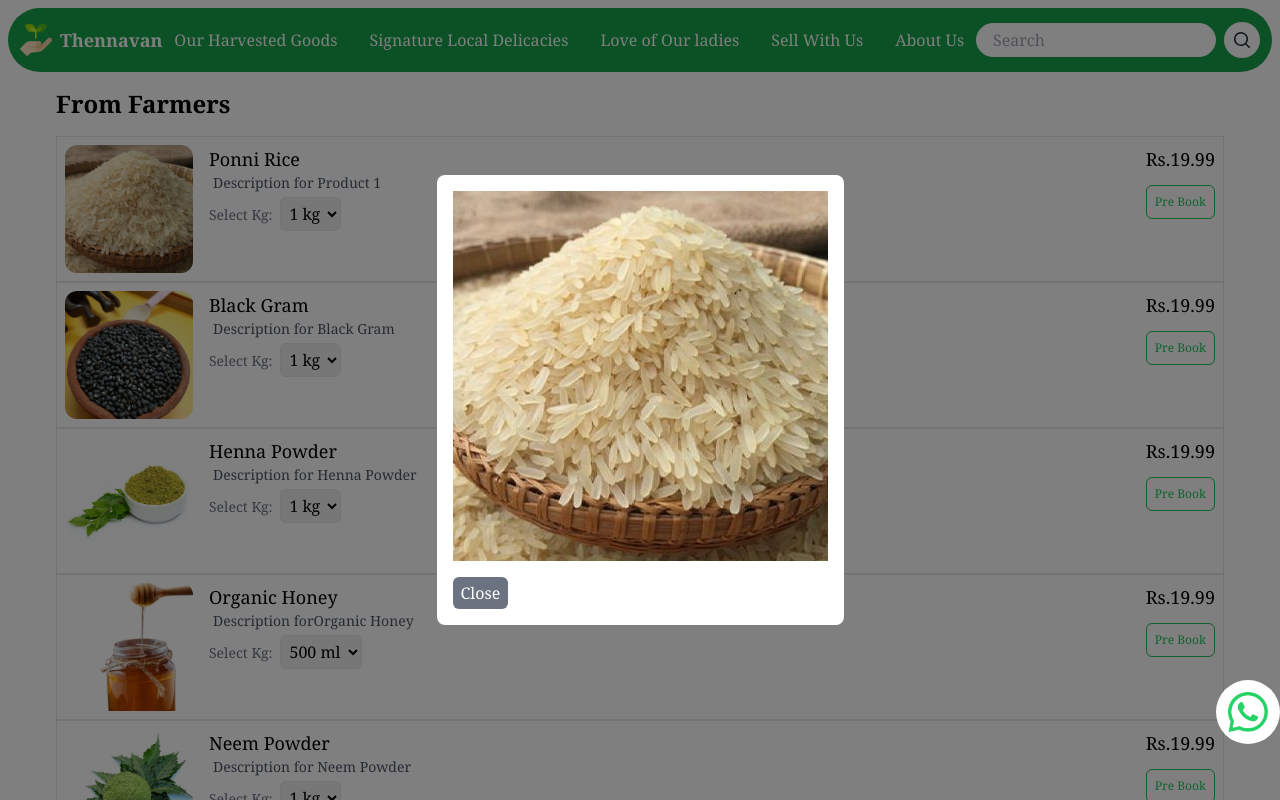
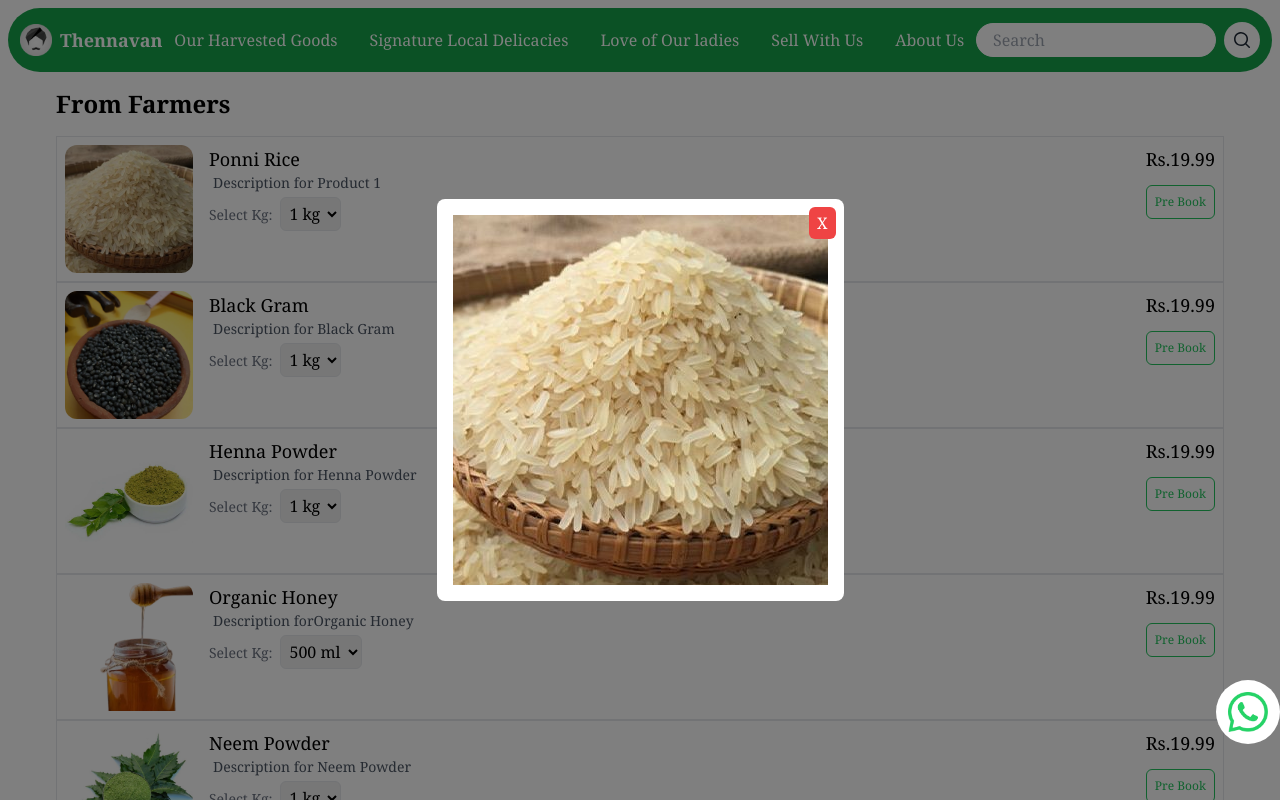
Before and after one commit to GayathriCodes2/THENNAVAN-UI, a Next.js app: page /fromfarmersproducts in a window 1280 px wide. Both pictures are taken after a click on the picture 129 px from the left and 209 px from the top of the page. Shown: the top 800 px of the page. Built offline with nearby package versions, Linux system fonts and the light colour scheme.

Commit message:
updated product card close button, UnderConstruction Component and Thennavan Logo

```diff
--- a/components/header.jsx
+++ b/components/header.jsx
@@ -58,6 +58,7 @@ const Header = () => {
                 <div className="md:hidden flex flex-col items-center space-y-2">
                     <a href="/tasteofourlandproducts" className="nav-link  hover:bg-green-500 transition-all p-2">Signature Local Delicacies</a>
                     <a href="/fromfarmersproducts" className="nav-link  hover:bg-green-500 transition-all p-2">Our Harvested Goods</a>
+                    <a href="/loveofourladies" className="nav-link  hover:bg-green-500 transition-all rounded p-2">Love of Our ladies</a>
                     <a href="/sellwithus" className="nav-link  hover:bg-green-500 transition-all p-2">Sell With Us</a>
                     <a href="/about-us" className="nav-link hover:bg-green-500 transition-all p-2">About Us</a>
                 </div>
--- a/components/productcard.jsx
+++ b/components/productcard.jsx
@@ -1,4 +1,5 @@
 "use client"
+// Import necessary libraries
 import React, { useState, useEffect } from 'react';
 
 // ProductCard component
@@ -44,11 +45,13 @@ const ProductCard = ({ imageUrl, heading, description, price, buyNowLink, weight
           onClick={openModal}
         />
         {isModalOpen && (
-          <div className="fixed top-0 left-0 w-full h-full flex items-center justify-center bg-black bg-opacity-50">
-            <div className="bg-white p-4 rounded-lg">
+          <div className="fixed top-0 left-0 w-full h-full flex items-center justify-center bg-black bg-opacity-50 transition-opacity duration-700 ">
+            <div className="relative bg-white p-4 rounded-lg">
               <img src={imageUrl} alt={heading} className="max-w-full max-h-full" />
-              <button className="mt-4 px-2 py-1 bg-gray-500 text-white rounded-md" onClick={closeModal}>
-                Close
+              <button
+                className="absolute top-2 right-2 px-2 py-1 bg-red-500 hover:bg-red-600 transition duration-300 text-white rounded-md"
+                onClick={closeModal}
+              >X
               </button>
             </div>
           </div>
--- a/components/undercostruction.jsx
+++ b/components/undercostruction.jsx
@@ -14,7 +14,7 @@ const UnderConstructionPage = () => {
                 />
             </div>
             <div style={{ textAlign: 'center', marginTop: '20px' }}>
-                <h2>This page is under construction</h2>
+                <h2 className='font-semibold tex'>This page is under construction</h2>
                 <p>
                     We're working hard to bring you exciting content. Please check back
                     later for updates. In the meantime, feel free to explore other
```
Also changed, not shown: public/cultivate.png.
